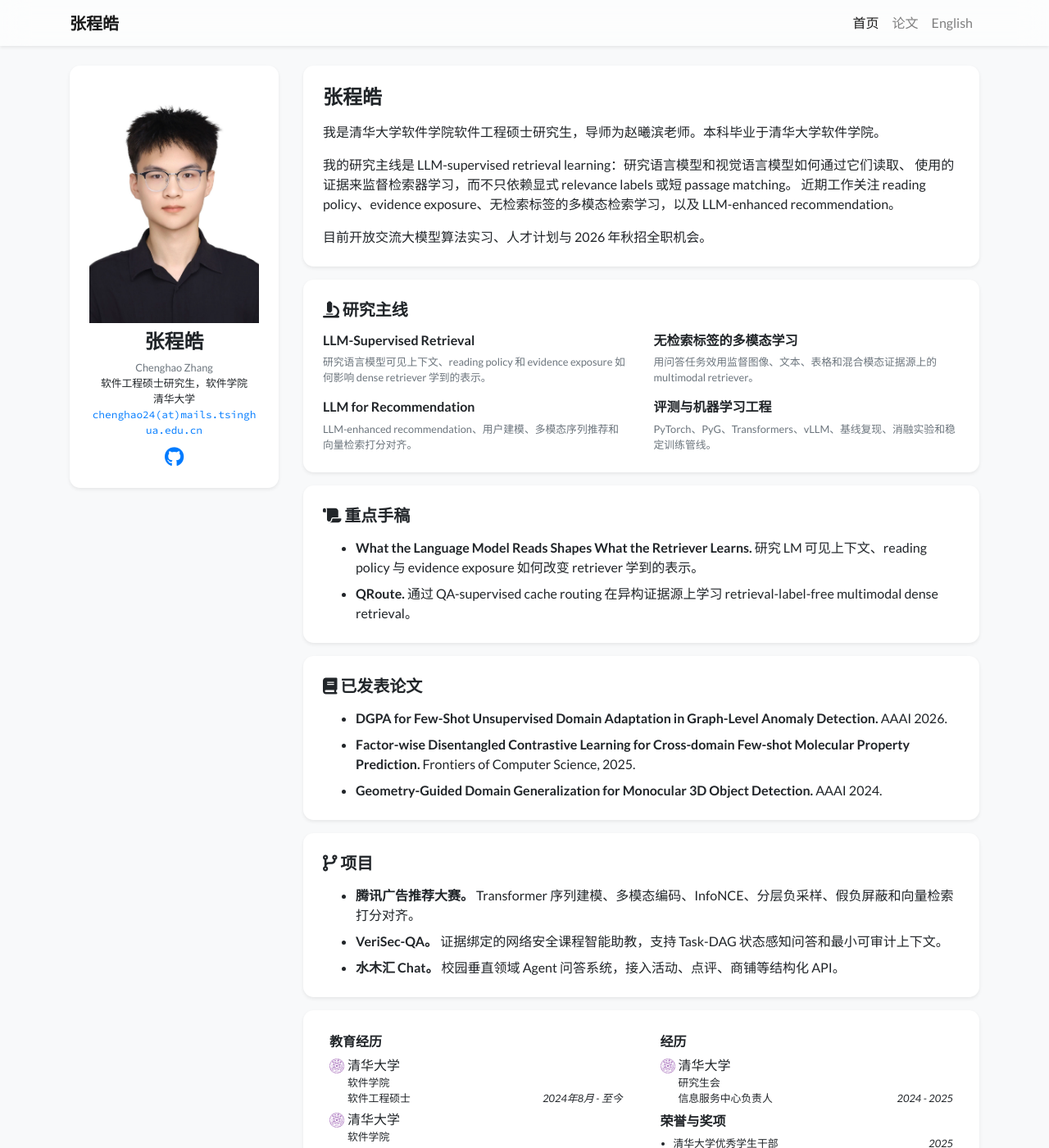
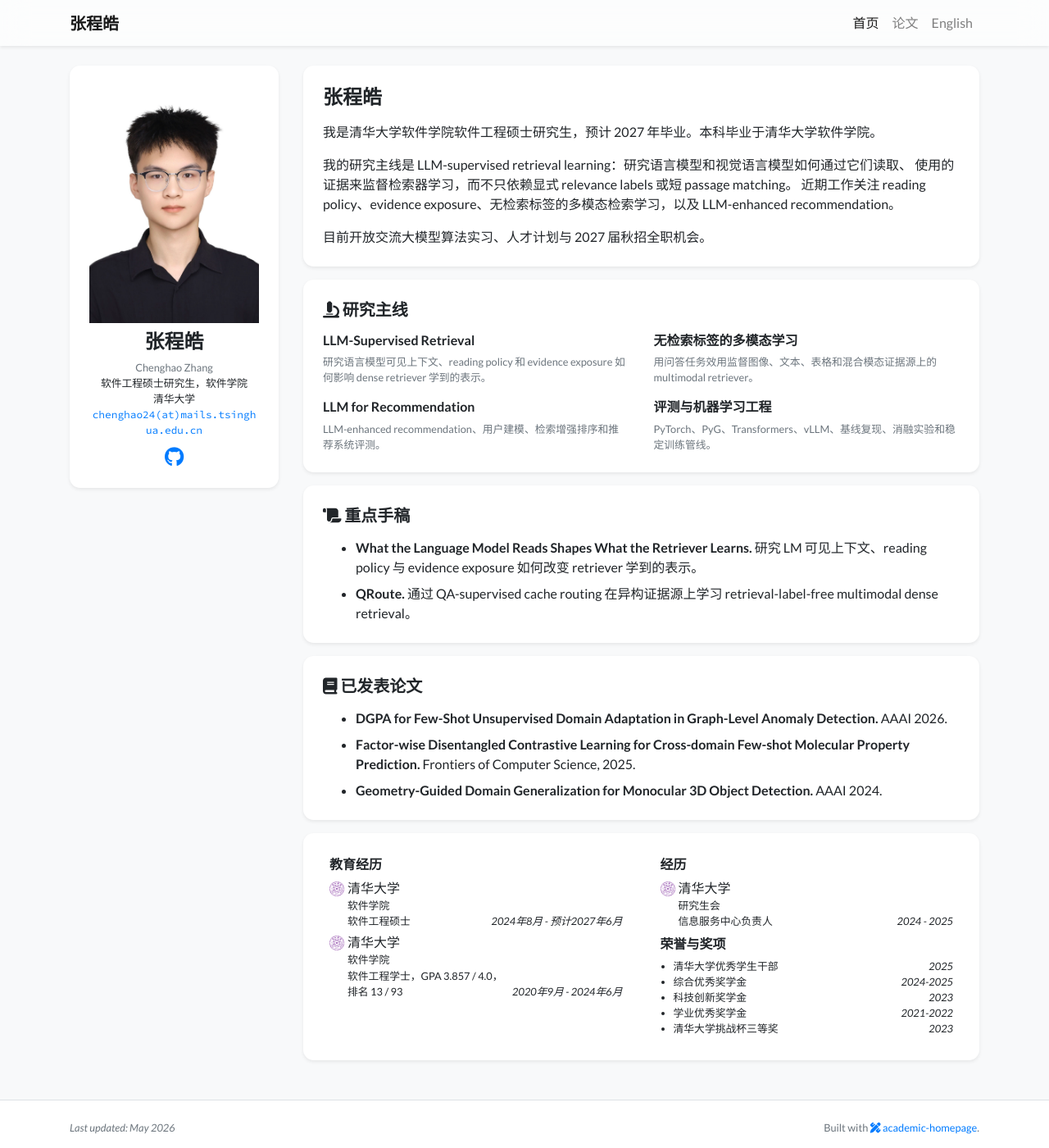
Before and after one commit to zhang-cheng-hao/zhang-cheng-hao.github.io, a Jekyll site: the page built from zh.html, in a window 1280 px wide and 1400 px high. Shown: the whole window at 82% size. Built offline with Jekyll 4.4.1, drawn with Linux system fonts in a browser that asks for light colours; nearby versions of some CDN libraries; a style sheet for code colours, icons or effects is not loaded.

```diff
--- a/_data/profile.yml
+++ b/_data/profile.yml
@@ -20,7 +20,7 @@ short_bio_text_justify: false
 short_bio: >-
   <p>
     I am a master's student in Software Engineering at the School of Software,
-    Tsinghua University, advised by Prof. Xibin Zhao. I received my B.Eng. in
+    Tsinghua University, expected to graduate in 2027. I received my B.Eng. in
     Software Engineering from Tsinghua University.
   </p>
   <p>
@@ -31,7 +31,7 @@ short_bio: >-
     multimodal retrieval, and LLM-enhanced recommendation.
   </p>
   <p>
-    I am open to LLM algorithm internships, talent programs, and 2026 full-time
+    I am open to LLM algorithm internships, talent programs, and 2027 full-time
     algorithm roles.
   </p>
 
@@ -44,7 +44,7 @@ education:
   logo: /assets/images/badges/THU.png
   dept: School of Software
   position: M.S. in Software Engineering
-  date: Aug. 2024 - present
+  date: Aug. 2024 - Jun. 2027 (expected)
 - name: Tsinghua University
   logo: /assets/images/badges/THU.png
   dept: School of Software
@@ -56,7 +56,7 @@ education_zh:
   logo: /assets/images/badges/THU.png
   dept: 软件学院
   position: 软件工程硕士
-  date: 2024年8月 - 至今
+  date: 2024年8月 - 预计2027年6月
 - name: 清华大学
   logo: /assets/images/badges/THU.png
   dept: 软件学院
--- a/zh.html
+++ b/zh.html
@@ -17,7 +17,7 @@ permalink: /zh/
                     <div class="card-body p-4">
                         <h4 class="mb-3">张程皓</h4>
                         <p>
-                            我是清华大学软件学院软件工程硕士研究生，导师为赵曦滨老师。本科毕业于清华大学软件学院。
+                            我是清华大学软件学院软件工程硕士研究生，预计 2027 年毕业。本科毕业于清华大学软件学院。
                         </p>
                         <p>
                             我的研究主线是 LLM-supervised retrieval learning：研究语言模型和视觉语言模型如何通过它们读取、
@@ -25,7 +25,7 @@ permalink: /zh/
                             近期工作关注 reading policy、evidence exposure、无检索标签的多模态检索学习，以及 LLM-enhanced recommendation。
                         </p>
                         <p class="mb-0">
-                            目前开放交流大模型算法实习、人才计划与 2026 年秋招全职机会。
+                            目前开放交流大模型算法实习、人才计划与 2027 届秋招全职机会。
                         </p>
                     </div>
                 </div>
@@ -48,7 +48,7 @@ permalink: /zh/
                             </div>
                             <div class="col-md-6 mb-3 mb-md-0">
                                 <h6>LLM for Recommendation</h6>
-                                <p class="small mb-0 text-muted">LLM-enhanced recommendation、用户建模、多模态序列推荐和向量检索打分对齐。</p>
+                                <p class="small mb-0 text-muted">LLM-enhanced recommendation、用户建模、检索增强排序和推荐系统评测。</p>
                             </div>
                             <div class="col-md-6">
                                 <h6>评测与机器学习工程</h6>
@@ -89,21 +89,6 @@ permalink: /zh/
             </div>
         </div>
 
-        <div class="row mt-3">
-            <div class="col">
-                <div class="card border-0 shadow-sm bg-white">
-                    <div class="card-body p-4">
-                        <h5 class="mb-3"><i class="fas fa-code-branch"></i> 项目</h5>
-                        <ul class="mb-0">
-                            <li class="mb-2"><strong>腾讯广告推荐大赛。</strong> Transformer 序列建模、多模态编码、InfoNCE、分层负采样、假负屏蔽和向量检索打分对齐。</li>
-                            <li class="mb-2"><strong>VeriSec-QA。</strong> 证据绑定的网络安全课程智能助教，支持 Task-DAG 状态感知问答和最小可审计上下文。</li>
-                            <li><strong>水木汇 Chat。</strong> 校园垂直领域 Agent 问答系统，接入活动、点评、商铺等结构化 API。</li>
-                        </ul>
-                    </div>
-                </div>
-            </div>
-        </div>
-
         {% include widgets/experience_card.html %}
     </div>
 </div>
```
Also changed, not shown: _news/2025-recruiting.md (+1 -1 lines), index.html (+1 -16 lines).
